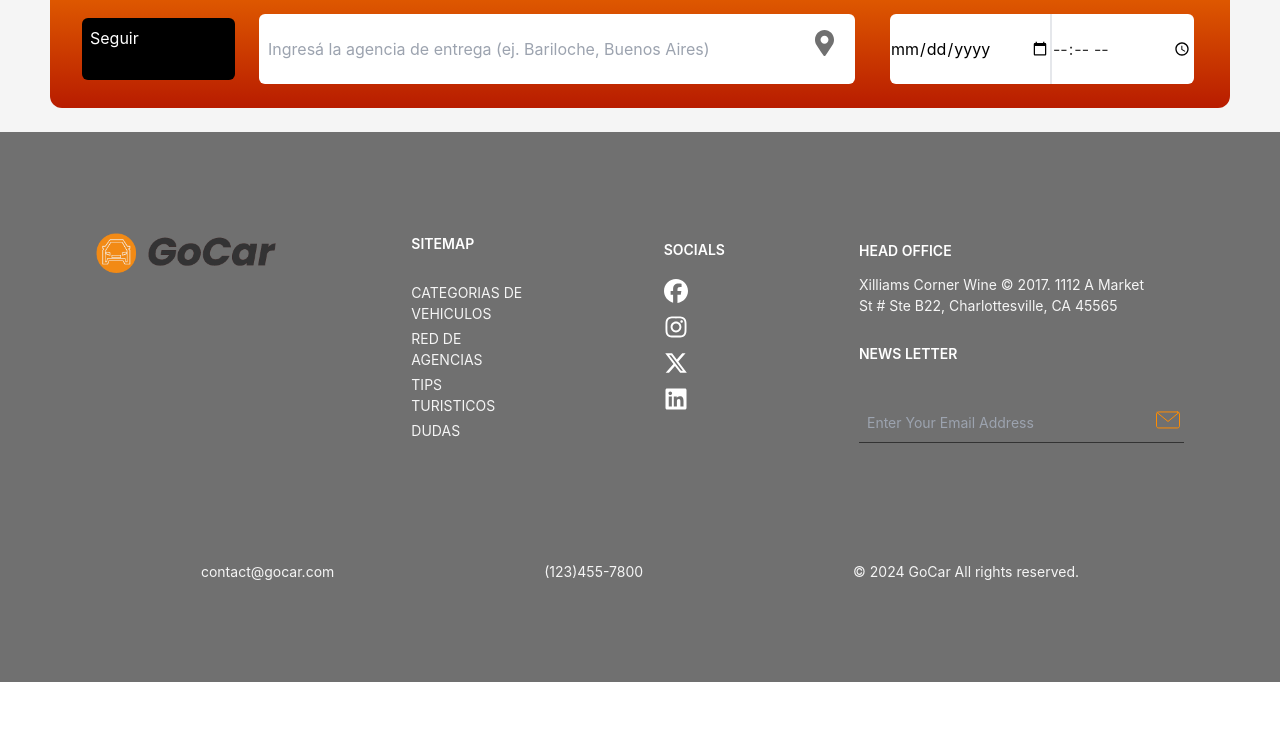
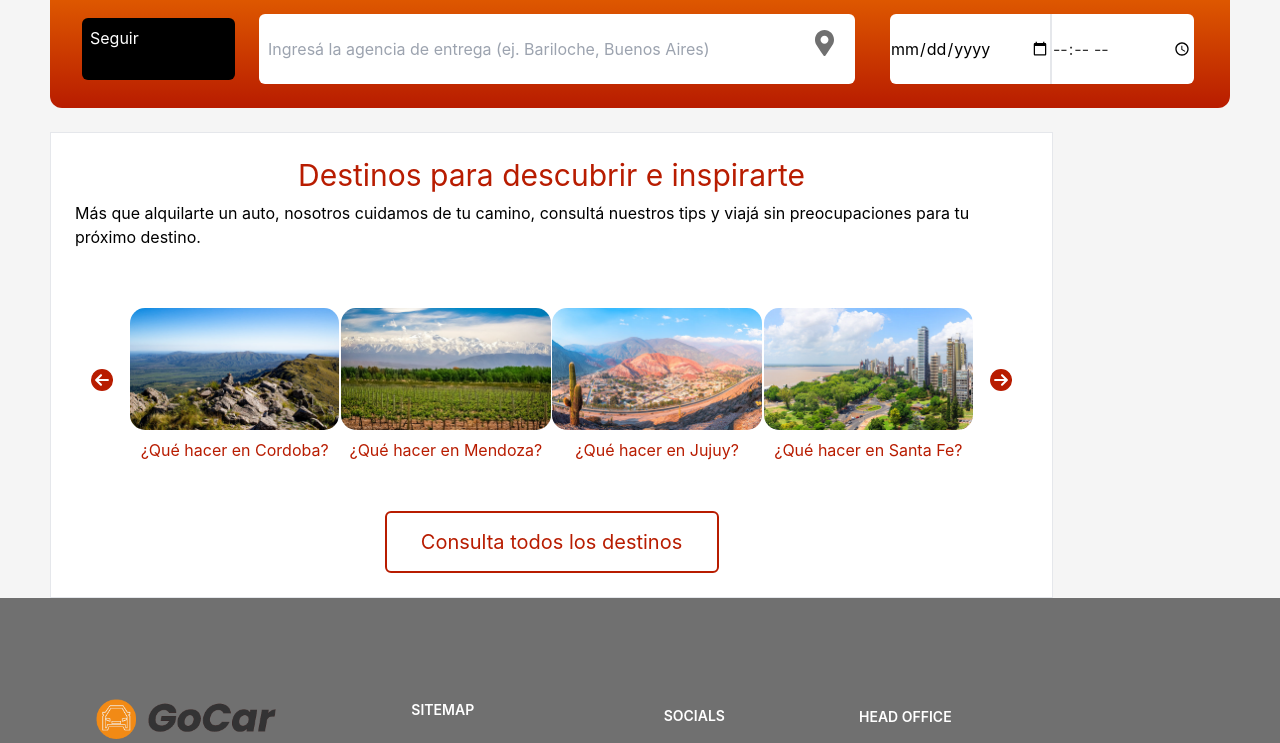
Before and after one commit to MatiasCoronel1312/s14-13-n-java, a React (Vite) app in the folder Frontend/: page / in a window 1280 px wide. Shown: the part 643-1386 px from the top of the page. Before the commit the page ends 1325 px from the top, so only its background shows below. Built offline with nearby package versions, Linux system fonts and the light colour scheme.

Commit message:
fix: tourism component on home page

```diff
--- a/Frontend/src/components/turismo/CardDestinoTurismo.tsx
+++ b/Frontend/src/components/turismo/CardDestinoTurismo.tsx
@@ -5,8 +5,8 @@ interface Props {
 
 const CardDestinoTurismo = ({imagen, descripcion}: Props) => {
   return (
-      <div className='bg-white border flex flex-col items-center w-[211px] h-[167px]'>
-        <div className="mt-[12px] h-[122px]">{imagen}</div>
+    <div className='bg-white flex flex-col items-center w-[211px] h-[167px]'>
+      <img className="mt-[12px] h-[122px] rounded-[15px]" src={imagen} />
       <p className="mt-2 text-[#B81C00]">{descripcion}</p>
     </div>
   )
--- a/Frontend/src/components/turismo/CarouselTourism.tsx
+++ b/Frontend/src/components/turismo/CarouselTourism.tsx
@@ -1,81 +1,62 @@
-import CardDestinoTurismo from "./CardDestinoTurismo";
+import { useState } from "react"
+import CardDestinoTurismo from "./CardDestinoTurismo"
+import { FaCircleArrowLeft, FaCircleArrowRight } from 'react-icons/fa6'
 
 type SitioTuristico = { id: number; imagen: string; descripcion: string };
 
 interface Props {
     showSites: SitioTuristico[];
-  addIndex: () => void;
-  lessIndex: () => void;
-  indexSite: number;
-  setIndexSite: (p: number) => void;
 }
 
-const CarouselTourism = ({
-  showSites,
-  addIndex,
-  lessIndex,
-  indexSite,
-  setIndexSite,
-}: Props) => {
-  return (
-    <div className="flex justify-between items-center w-[1000px] h-[230px] bg-gray-400 p-4">
-      <p
-        className="hover:cursor-pointer w-[25px] text-center"
-        onClick={lessIndex}
-      >
-        {"<"}
-      </p>
+const CarouselTourism = ({showSites}: Props) => {
+
+    const [indexSite, setIndexSite] = useState(0);
+
+    const addIndex = () => {
+        if (indexSite < showSites.length - 1) {
+            setIndexSite((state) => (state += 1));
+        } else {
+            setIndexSite(0);
+        }
+    };
+    const lessIndex = () => {
+        if (indexSite > 0) {
+            setIndexSite((state) => (state -= 1));
+        } if (indexSite == 0) {
+            setIndexSite(showSites.length - 1);
+        }
+    };
+
+    const addIndexSite = (more: number) => {
+        if (indexSite <= showSites.length - 1) {
+            return (indexSite + more) % showSites.length;
+        } else {
+            return 0;
+        }
+    };
+
+    const imagen1 = showSites[addIndexSite(1)];
+    const imagen2 = showSites[addIndexSite(2)];
+    const imagen3 = showSites[addIndexSite(3)];
+
+    return(
+        <div className="flex justify-between items-center w-full h-[230px] bg-white p-4">
+            <FaCircleArrowLeft className="size-[24px] hover:cursor-pointer text-[#B81C00] mr-4" onClick={lessIndex} />
             <div className="flex flex-col w-full">
-        <div className="flex justify-between">
-          <CardDestinoTurismo
-            imagen={showSites[indexSite].imagen}
-            descripcion={showSites[indexSite].descripcion}
-          />
-          <CardDestinoTurismo
-            imagen={showSites[indexSite].imagen}
-            descripcion={showSites[indexSite].descripcion}
-          />
-          <CardDestinoTurismo
-            imagen={showSites[indexSite].imagen}
-            descripcion={showSites[indexSite].descripcion}
-          />
-          <CardDestinoTurismo
-            imagen={showSites[indexSite].imagen}
-            descripcion={showSites[indexSite].descripcion}
-          />
+                <div className="flex justify-around">
+                    <CardDestinoTurismo imagen={showSites[indexSite].imagen} descripcion={showSites[indexSite].descripcion} />
+                    <div className="hidden md:block">
+                    <CardDestinoTurismo imagen={imagen1.imagen} descripcion={imagen1.descripcion} />
                     </div>
-        <div className="flex w-full justify-between mt-2">
-          {showSites.map((site, index) => {
-            const isSelected = indexSite === index;
-            return (
-              <div key={index}>
-                {isSelected ? (
-                  <p
-                    className={`h-3 w-6 rounded-full bg-gradient-to-l transition-all duration-[800ms]  ease-in  from-[#B81C00] to-[#FF8C00] `}
-                  ></p>
-                ) : (
-                  <p
-                    onClick={() => setIndexSite(index)}
-                    key={site.id}
-                    className={`h-3 relative z-50 hover:cursor-pointer rounded-full "w-3  bg-gray-200/45"
-                                        ${
-                                          isSelected
-                                            ? ""
-                                            : "w-3  bg-gray-200/45"
-                                        } `}
-                  ></p>
-                )}
+                    <div className="hidden lg:block">
+                    <CardDestinoTurismo imagen={imagen2.imagen} descripcion={imagen2.descripcion} />
                     </div>
-            );
-          })}
+                    <div className="hidden xl:block">
+                    <CardDestinoTurismo imagen={imagen3.imagen} descripcion={imagen3.descripcion} />
                     </div>
                 </div>
-      <p
-        className="hover:cursor-pointer w-[25px] text-center"
-        onClick={addIndex}
-      >
-        {">"}
-      </p>
+            </div>
+            <FaCircleArrowRight className="size-[24px] hover:cursor-pointer text-[#B81C00] ml-4" onClick={addIndex} />
         </div>
     );
 };
--- a/Frontend/src/components/turismo/TurismoHome.tsx
+++ b/Frontend/src/components/turismo/TurismoHome.tsx
@@ -1,4 +1,3 @@
-import { useState } from "react"
 import CarouselTourism from "./CarouselTourism"
 import ButtonTourism from "./ButtonTourism"
 
@@ -7,17 +6,22 @@ type SitioTuristico = {id: number, imagen: string, descripcion: string}
 const showSites: SitioTuristico[] = [
   {
     id: 1,
-    imagen: "Mendoza.png",
+    imagen: "src/assets/fotosDestinosDeViajes/Cordoba844x492px.jpg",
+    descripcion: "¿Qué hacer en Cordoba?"
+  },
+  {
+    id: 2,
+    imagen: "src/assets/fotosDestinosDeViajes/MENDOZA-844x492-1.jpg",
     descripcion: "¿Qué hacer en Mendoza?"
   },
   {
-    id: 2,
-    imagen: "Córdoba.png",
-    descripcion: "¿Qué hacer en Cordoba?"
+    id: 3,
+    imagen: "src/assets/fotosDestinosDeViajes/PURMAMARCA-844x492px.jpg",
+    descripcion: "¿Qué hacer en Jujuy?"
   },
   {
-    id: 3,
-    imagen: "Santa Fe.png",
+    id: 4,
+    imagen: "src/assets/fotosDestinosDeViajes/ROSARIO-844x492px.jpg",
     descripcion: "¿Qué hacer en Santa Fe?"
   }
 ]
@@ -28,30 +32,12 @@ const showSites: SitioTuristico[] = [
 
 const TurismoHome = () => {
 
-  const [indexSite, setIndexSite] = useState(0);
-  const addIndex = () => {
-      if (indexSite < showSites.length - 1) {
-          setIndexSite((state) => (state += 1));
-      }
-  };
-  const lessIndex = () => {
-      if (indexSite > 0) {
-          setIndexSite((state) => (state -= 1));
-      }
-  };
-
   return (
-      <div className='lg:w-[85%] md:w-[90%] h-[500px] bg-white border p-6 flex flex-col items-center'>
-        <h2 className="text-3xl text-[#B81C00]">Destinos para descubrir e inspirarte</h2>
+    <div className='lg:w-[85%] md:w-[90%] bg-white border p-6 flex flex-col items-center'>
+      <h2 className="text-3xl text-[#B81C00] text-center">Destinos para descubrir e inspirarte</h2>
       <p className="mt-2 mb-4">Más que alquilarte un auto, nosotros cuidamos de tu camino, consultá nuestros tips y viajá sin preocupaciones para tu próximo destino.</p>
-        <div className="mb-4">
-          <CarouselTourism
-            showSites={showSites}
-            addIndex={addIndex}
-            lessIndex={lessIndex}
-            indexSite={indexSite}
-            setIndexSite={setIndexSite}
-          />
+      <div className="mb-4 w-full">
+        <CarouselTourism showSites={showSites} />
       </div>
       <ButtonTourism title="Consulta todos los destinos" path="/tipsTuristicos" />
     </div>
--- a/Frontend/src/pages/Home.tsx
+++ b/Frontend/src/pages/Home.tsx
@@ -1,4 +1,5 @@
 import NuevaReserva from "../components/NuevaReserva/NuevaReserva";
+import TurismoHome from "../components/turismo/TurismoHome";
 
 import Carrusel from "./../components/CarCarousel/Carrusel";
 
@@ -7,6 +8,7 @@ const Home = () => {
     <div>
       <Carrusel />
       <NuevaReserva />
+      <TurismoHome />
     </div>
   );
 };
```
Lines whose indentation alone changed are shown as unchanged.
